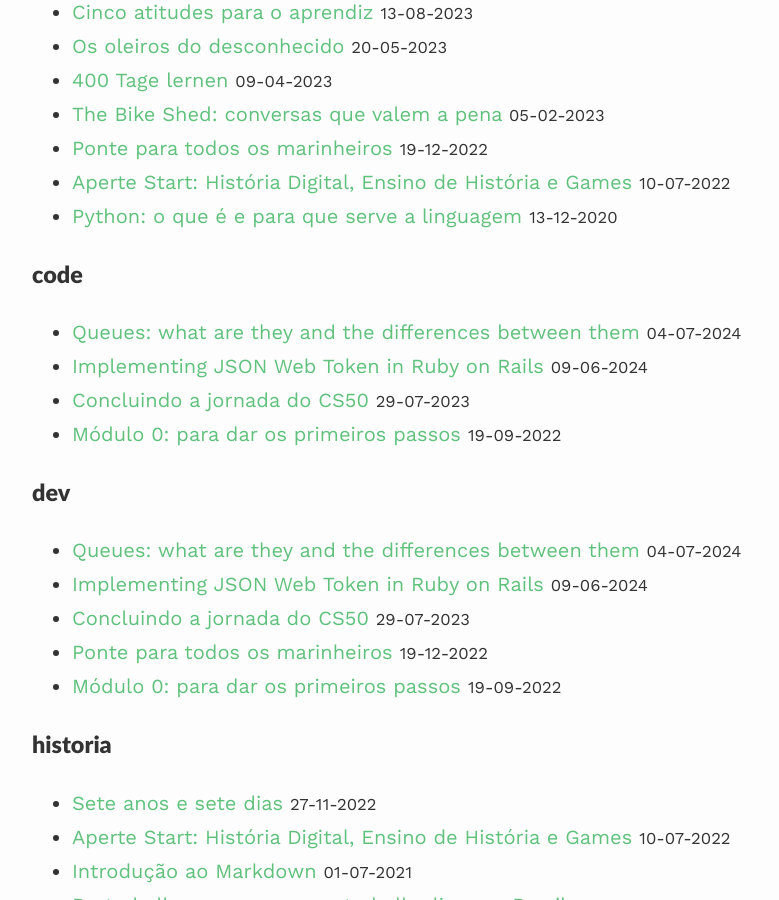
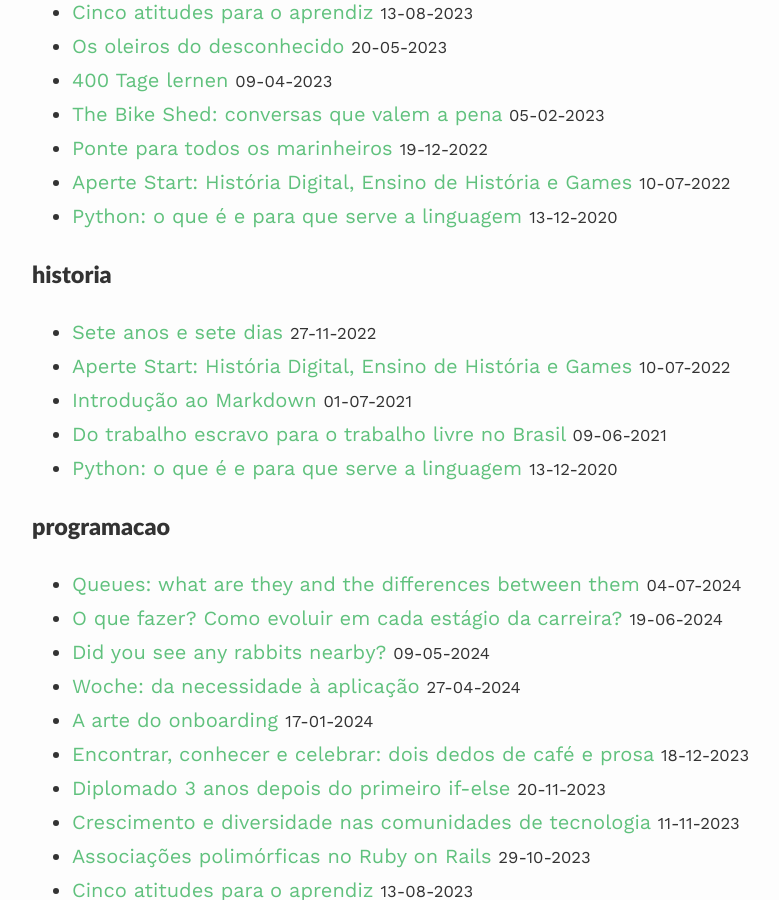
Before and after one commit to 0jonjo/0jonjo.github.io, a Jekyll site: the page built from tags.html, in a window 1280 px wide and 900 px high, scrolled down 609 px. Shown: the whole window, without its empty margins (208-987 px from the left). Built offline with Jekyll 4.4.1, drawn with Linux system fonts in a browser that asks for light colours; nearby versions of some CDN libraries.

Commit message:
adjust tags

```diff
--- a/_posts/2022-09-19-scratch-cs50.md
+++ b/_posts/2022-09-19-scratch-cs50.md
@@ -2,7 +2,7 @@
 layout: post
 title: "Módulo 0: para dar os primeiros passos"
 description: A base para iniciar na programação e Ciência da Computação - CS50
-tags:   programming trabalho education code psicologia dev programacao harvard curso python flask scratch c web html css cc cienciadacomputacao algoritmos sql bancodedados cs50 cc50 computerscience
+tags:   programming trabalho education code psicologia programacao harvard curso python flask scratch c web html css cc cienciadacomputacao algoritmos sql bancodedados cs50 cc50 computerscience
 categories: misc
 youtubeId:
 image: https://user-images.githubusercontent.com/64807181/191022777-1b2dd643-9db8-490b-9549-c15974d09ce8.png
--- a/_posts/2024-07-04-queues.md
+++ b/_posts/2024-07-04-queues.md
@@ -2,7 +2,7 @@
 layout: post
 title: "Queues: what are they and the differences between them"
 description: "A fun and interactive Exploration"
-tags: code dev
+tags: programacao queueing queues
 categories: misc
 youtubeId: b75LBPPzbaA
 image: https://live.staticflickr.com/2683/4289431717_28a92dd935_b.jpg
```
